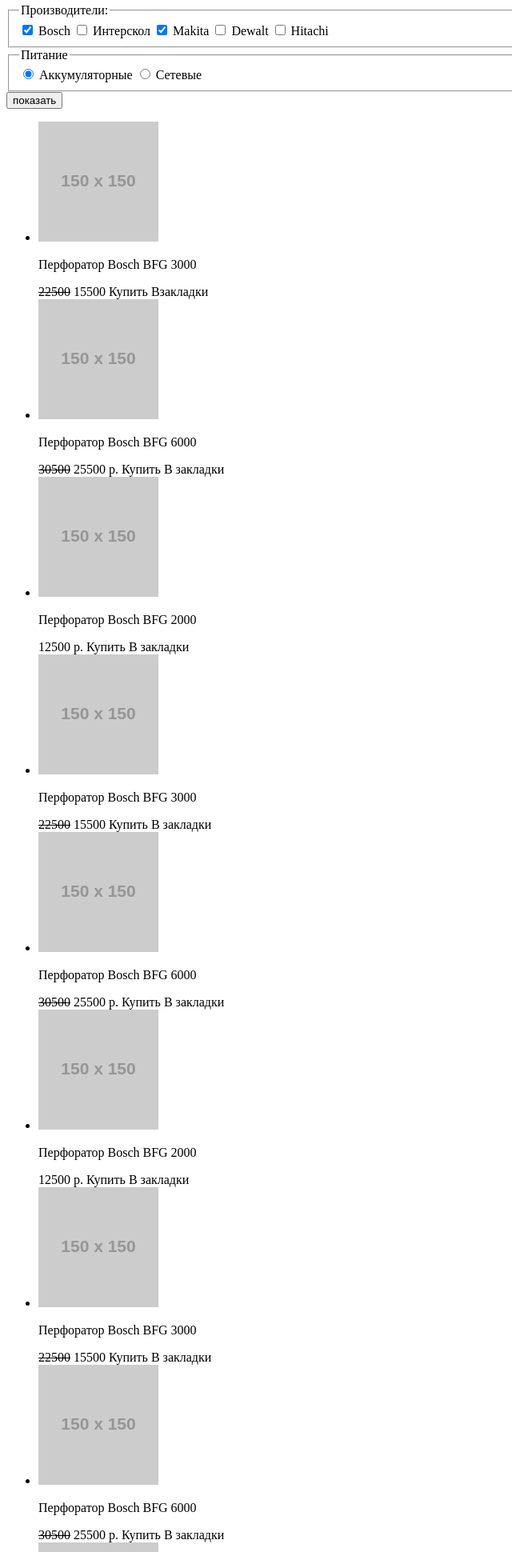
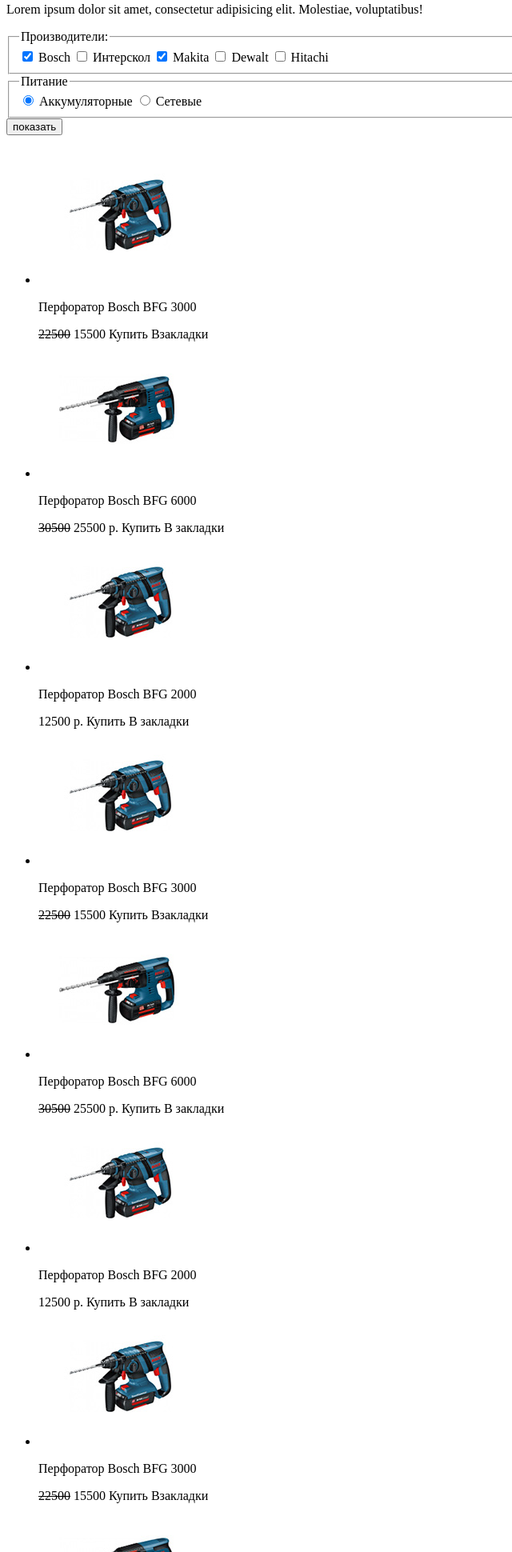
Before and after one commit to sergeytrubkin/198010-technomart-26, a plain HTML site: page catalog.html in a window 1280 px wide. Shown: the part 860-2800 px from the top of the page at 80% size, without its empty margins (0-640 px from the left). Drawn offline with Linux system fonts and the light colour scheme; placeholder pictures from the web are drawn by us.

Commit message:
Добавление контентных изображений в разметку
Частичное заполнение сайта контентными изображениями

```diff
--- a/catalog.html
+++ b/catalog.html
@@ -8,7 +8,7 @@
 	<header>
 		<!-- header-top -->
 		<h1>Техномарт</h1>
-		<a href="index.html">Техномарт</a>
+		<a href="index.html"><img src="./img/logo.jpg" width="220" height="47" alt="Логотип">Техномарт</a>
 		<ul>
 			<li>Поиск</li>
 			<li><a href="#">Закладки: 0</a></li>
@@ -122,7 +122,7 @@
 		<!-- catalog items -->
 		<ul>
 			<li>
-				<img src="http://placehold.it/150x150" alt="Bosch BFG 3000">
+				<img src="./img/Bosch-3000.jpg" width="218" height="170" alt="Bosch BFG 3000">
 				<p>Перфоратор Bosch BFG 3000</p>
 				<span><del>22500</del></span>
 				<span>15500</span>
@@ -130,7 +130,7 @@
 				<a type="button">Взакладки</a>
 			</li>
 			<li>
-				<img src="http://placehold.it/150x150" alt="Bosch BFG 6000">
+				<img src="./img/Bosch-6000.jpg" width="218" height="170" alt="Bosch BFG 6000">
 				<p>Перфоратор Bosch BFG 6000</p>
 				<span><del>30500</del></span>
 				<span>25500 р.</span>
@@ -138,22 +138,22 @@
 				<a type="button">В закладки</a>
 			</li>
 			<li>
-				<img src="http://placehold.it/150x150" alt="Перфоратор Bosch BFG 2000">
+				<img src="./img/Bosch-2000.jpg" width="218" height="170" alt="Перфоратор Bosch BFG 2000">
 				<p>Перфоратор Bosch BFG 2000</p>
 				<span>12500 р.</span>
 				<a type="button">Купить</a>
 				<a type="button">В закладки</a>
 			</li>
 			<li>
-				<img src="http://placehold.it/150x150" alt="Bosch BFG 3000">
+				<img src="./img/Bosch-3000.jpg" width="218" height="170" alt="Bosch BFG 3000">
 				<p>Перфоратор Bosch BFG 3000</p>
 				<span><del>22500</del></span>
 				<span>15500</span>
 				<a type="button">Купить</a>
-				<a type="button">В закладки</a>
+				<a type="button">Взакладки</a>
 			</li>
 			<li>
-				<img src="http://placehold.it/150x150" alt="Bosch BFG 6000">
+				<img src="./img/Bosch-6000.jpg" width="218" height="170" alt="Bosch BFG 6000">
 				<p>Перфоратор Bosch BFG 6000</p>
 				<span><del>30500</del></span>
 				<span>25500 р.</span>
@@ -161,21 +161,21 @@
 				<a type="button">В закладки</a>
 			</li>
 			<li>
-				<img src="http://placehold.it/150x150" alt="Перфоратор Bosch BFG 2000">
+				<img src="./img/Bosch-2000.jpg" width="218" height="170" alt="Перфоратор Bosch BFG 2000">
 				<p>Перфоратор Bosch BFG 2000</p>
 				<span>12500 р.</span>
 				<a type="button">Купить</a>
 				<a type="button">В закладки</a>
 			</li><li>
-				<img src="http://placehold.it/150x150" alt="Bosch BFG 3000">
+				<img src="./img/Bosch-3000.jpg" width="218" height="170" alt="Bosch BFG 3000">
 				<p>Перфоратор Bosch BFG 3000</p>
 				<span><del>22500</del></span>
 				<span>15500</span>
 				<a type="button">Купить</a>
-				<a type="button">В закладки</a>
+				<a type="button">Взакладки</a>
 			</li>
 			<li>
-				<img src="http://placehold.it/150x150" alt="Bosch BFG 6000">
+				<img src="./img/Bosch-6000.jpg" width="218" height="170" alt="Bosch BFG 6000">
 				<p>Перфоратор Bosch BFG 6000</p>
 				<span><del>30500</del></span>
 				<span>25500 р.</span>
@@ -183,7 +183,7 @@
 				<a type="button">В закладки</a>
 			</li>
 			<li>
-				<img src="http://placehold.it/150x150" alt="Перфоратор Bosch BFG 2000">
+				<img src="./img/Bosch-2000.jpg" width="218" height="170" alt="Перфоратор Bosch BFG 2000">
 				<p>Перфоратор Bosch BFG 2000</p>
 				<span>12500 р.</span>
 				<a type="button">Купить</a>
@@ -197,7 +197,7 @@
 	<footer>
 		<section>
 			<h3>Основная информация</h3>
-			<a href="index.html" name="Логотип">Техномарт</a>
+			<a href="#" name="Логотип"><img src="./img/logo-big.jpg" width="220" height="68" alt="">Техномарт</a>
 			<p>г. Санкт-Петербург, ул. Б. Конюшенная, д. 19/8</p>
 			<a href="tel:+78125550555">+7 (812) 555-05-55</a>
 			<ul>
```
Also changed, not shown: index.html (+3 -3 lines), img/Bosch-2000.jpg (added), img/Bosch-3000.jpg (added), img/Bosch-6000.jpg (added).
